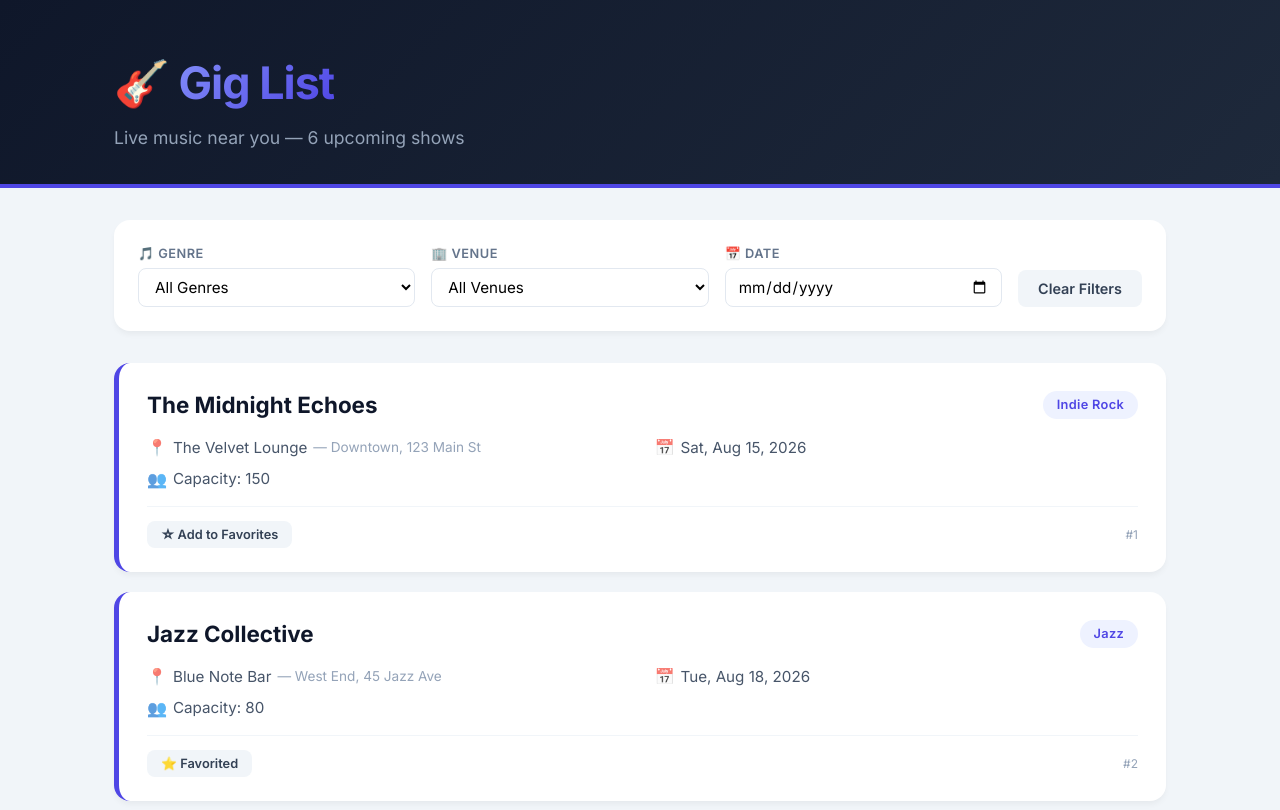
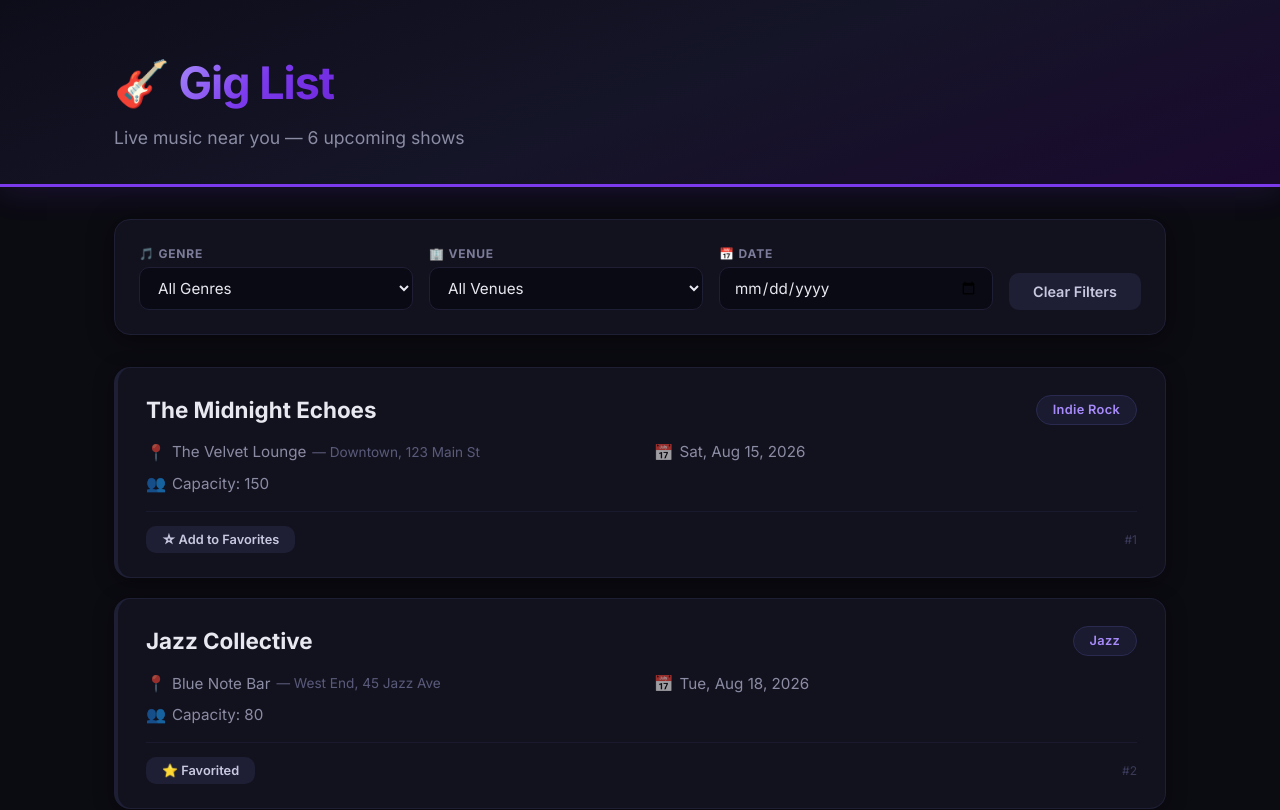
Before and after one commit to scotmarshall/gig-list, a plain HTML site: page index.html in a window 1280 px wide. Shown: the top 810 px of the page. Drawn offline with nearby package versions, Linux system fonts and the light colour scheme.

Commit message:
Implement permanent dark mode for eye comfort

```diff
--- a/styles.css
+++ b/styles.css
@@ -7,8 +7,8 @@
 
 body {
     font-family: 'Inter', sans-serif;
-    background: #f1f5f9;
-    color: #0f172a;
+    background: #0b0b12;
+    color: #e8e8f0;
     line-height: 1.6;
 }
 
@@ -20,11 +20,12 @@ body {
 
 /* ---- HEADER ---- */
 .header {
-    background: linear-gradient(135deg, #0f172a 0%, #1e293b 100%);
-    color: white;
+    background: linear-gradient(160deg, #0d0d1a 0%, #151528 50%, #1a0a2e 100%);
+    color: #e8e8f0;
     padding: 48px 0 32px;
     margin-bottom: 32px;
-    border-bottom: 4px solid #4f46e5;
+    border-bottom: 3px solid #7c3aed;
+    box-shadow: 0 4px 30px rgba(124, 58, 237, 0.15);
 }
 
 .header h1 {
@@ -34,7 +35,7 @@ body {
 }
 
 .highlight {
-    background: linear-gradient(135deg, #818cf8, #4f46e5);
+    background: linear-gradient(135deg, #a78bfa, #7c3aed, #6d28d9);
     -webkit-background-clip: text;
     -webkit-text-fill-color: transparent;
     background-clip: text;
@@ -42,21 +43,22 @@ body {
 
 .subtitle {
     font-size: 1.1rem;
-    color: #94a3b8;
+    color: #8b8ba3;
     margin-top: 4px;
 }
 
 /* ---- FILTERS ---- */
 .filters {
-    background: white;
+    background: #12121f;
     padding: 24px;
     border-radius: 16px;
-    box-shadow: 0 4px 6px -1px rgba(0, 0, 0, 0.05);
+    box-shadow: 0 4px 24px rgba(0, 0, 0, 0.5);
     display: flex;
     flex-wrap: wrap;
     gap: 16px;
     align-items: flex-end;
     margin-bottom: 32px;
+    border: 1px solid #1e1e35;
 }
 
 .filter-group {
@@ -67,73 +69,78 @@ body {
 }
 
 .filter-group label {
-    font-size: 0.8rem;
-    font-weight: 600;
+    font-size: 0.75rem;
+    font-weight: 700;
     text-transform: uppercase;
-    letter-spacing: 0.5px;
-    color: #64748b;
+    letter-spacing: 0.8px;
+    color: #7c7c9a;
     margin-bottom: 4px;
 }
 
 .filter-group select,
 .filter-group input {
-    padding: 8px 12px;
-    border: 1px solid #e2e8f0;
-    border-radius: 8px;
+    padding: 10px 14px;
+    border: 1px solid #1e1e35;
+    border-radius: 10px;
     font-size: 0.95rem;
-    background: white;
-    transition: border-color 0.15s ease;
+    background: #0a0a14;
+    color: #e8e8f0;
+    transition: all 0.2s ease;
     font-family: 'Inter', sans-serif;
+}
+
+.filter-group select option {
+    background: #0a0a14;
+    color: #e8e8f0;
 }
 
 .filter-group select:focus,
 .filter-group input:focus {
     outline: none;
-    border-color: #4f46e5;
-    box-shadow: 0 0 0 3px rgba(79, 70, 229, 0.1);
+    border-color: #7c3aed;
+    box-shadow: 0 0 0 3px rgba(124, 58, 237, 0.15);
 }
 
 /* ---- BUTTONS ---- */
 .btn {
-    padding: 10px 20px;
+    padding: 10px 24px;
     border: none;
-    border-radius: 8px;
+    border-radius: 10px;
     font-weight: 600;
     font-size: 0.9rem;
     cursor: pointer;
-    transition: all 0.15s ease;
+    transition: all 0.2s ease;
     font-family: 'Inter', sans-serif;
 }
 
 .btn-primary {
-    background: #4f46e5;
+    background: linear-gradient(135deg, #7c3aed, #6d28d9);
     color: white;
 }
 
 .btn-primary:hover {
-    background: #4338ca;
     transform: translateY(-2px);
-    box-shadow: 0 8px 16px -6px rgba(79, 70, 229, 0.3);
+    box-shadow: 0 8px 24px -6px rgba(124, 58, 237, 0.4);
 }
 
 .btn-secondary {
-    background: #f1f5f9;
-    color: #334155;
+    background: #1e1e35;
+    color: #c8c8e0;
 }
 
 .btn-secondary:hover {
-    background: #e2e8f0;
+    background: #2e2e4a;
 }
 
 .btn-small {
-    padding: 6px 14px;
+    padding: 6px 16px;
     font-size: 0.8rem;
-    background: #f1f5f9;
-    color: #334155;
+    background: #1e1e35;
+    color: #c8c8e0;
 }
 
 .btn-small:hover {
-    background: #4f46e5;
+    background: #7c3aed;
     color: white;
 }
 
@@ -145,17 +152,21 @@ body {
 }
 
 .gig-card {
-    background: white;
+    background: #12121f;
     padding: 24px 28px;
     border-radius: 16px;
-    box-shadow: 0 4px 6px -1px rgba(0, 0, 0, 0.05);
-    transition: transform 0.15s ease, box-shadow 0.15s ease;
-    border-left: 5px solid #4f46e5;
+    box-shadow: 0 4px 20px rgba(0, 0, 0, 0.4);
+    transition: all 0.2s ease;
+    border-left: 4px solid #7c3aed;
+    border: 1px solid #1e1e35;
+    border-left-width: 4px;
 }
 
 .gig-card:hover {
     transform: translateY(-3px);
-    box-shadow: 0 12px 24px -8px rgba(0, 0, 0, 0.08);
+    box-shadow: 0 12px 32px -8px rgba(124, 58, 237, 0.15);
+    border-color: #2a2a4a;
+    border-left-color: #a78bfa;
 }
 
 .gig-header {
@@ -170,17 +181,18 @@ body {
 .gig-header h2 {
     font-size: 1.4rem;
     font-weight: 700;
-    color: #0f172a;
+    color: #e8e8f0;
 }
 
 .genre-badge {
-    background: #eef2ff;
-    color: #4f46e5;
-    padding: 4px 14px;
+    background: #1a1a30;
+    color: #a78bfa;
+    padding: 4px 16px;
     border-radius: 30px;
     font-size: 0.8rem;
     font-weight: 600;
     letter-spacing: 0.3px;
+    border: 1px solid #2a2a50;
 }
 
 .gig-details {
@@ -189,7 +201,7 @@ body {
     gap: 6px 24px;
     margin-bottom: 14px;
     font-size: 0.95rem;
-    color: #475569;
+    color: #8b8ba3;
 }
 
 .gig-details p {
@@ -200,11 +212,11 @@ body {
 
 .icon {
     font-size: 1rem;
-    opacity: 0.7;
+    opacity: 0.6;
 }
 
 .venue-location {
-    color: #94a3b8;
+    color: #5a5a7a;
     font-size: 0.85rem;
 }
 
@@ -213,26 +225,27 @@ body {
     justify-content: space-between;
     align-items: center;
     padding-top: 14px;
-    border-top: 1px solid #f1f5f9;
+    border-top: 1px solid #1a1a2e;
 }
 
 .gig-id {
     font-size: 0.75rem;
-    color: #94a3b8;
+    color: #3a3a5a;
 }
 
 /* ---- EMPTY STATE ---- */
 .empty-state {
     text-align: center;
     padding: 60px 20px;
-    background: white;
+    background: #12121f;
     border-radius: 16px;
-    box-shadow: 0 4px 6px -1px rgba(0, 0, 0, 0.05);
+    box-shadow: 0 4px 20px rgba(0, 0, 0, 0.4);
+    border: 1px solid #1e1e35;
 }
 
 .empty-state p {
     font-size: 1.2rem;
-    color: #64748b;
+    color: #8b8ba3;
     margin-bottom: 16px;
 }
 
@@ -241,9 +254,9 @@ body {
     margin-top: 48px;
     padding: 24px 0;
     text-align: center;
-    color: #94a3b8;
+    color: #3a3a5a;
     font-size: 0.9rem;
-    border-top: 1px solid #e2e8f0;
+    border-top: 1px solid #1a1a2e;
 }
 
 /* ---- RESPONSIVE ---- */
```
